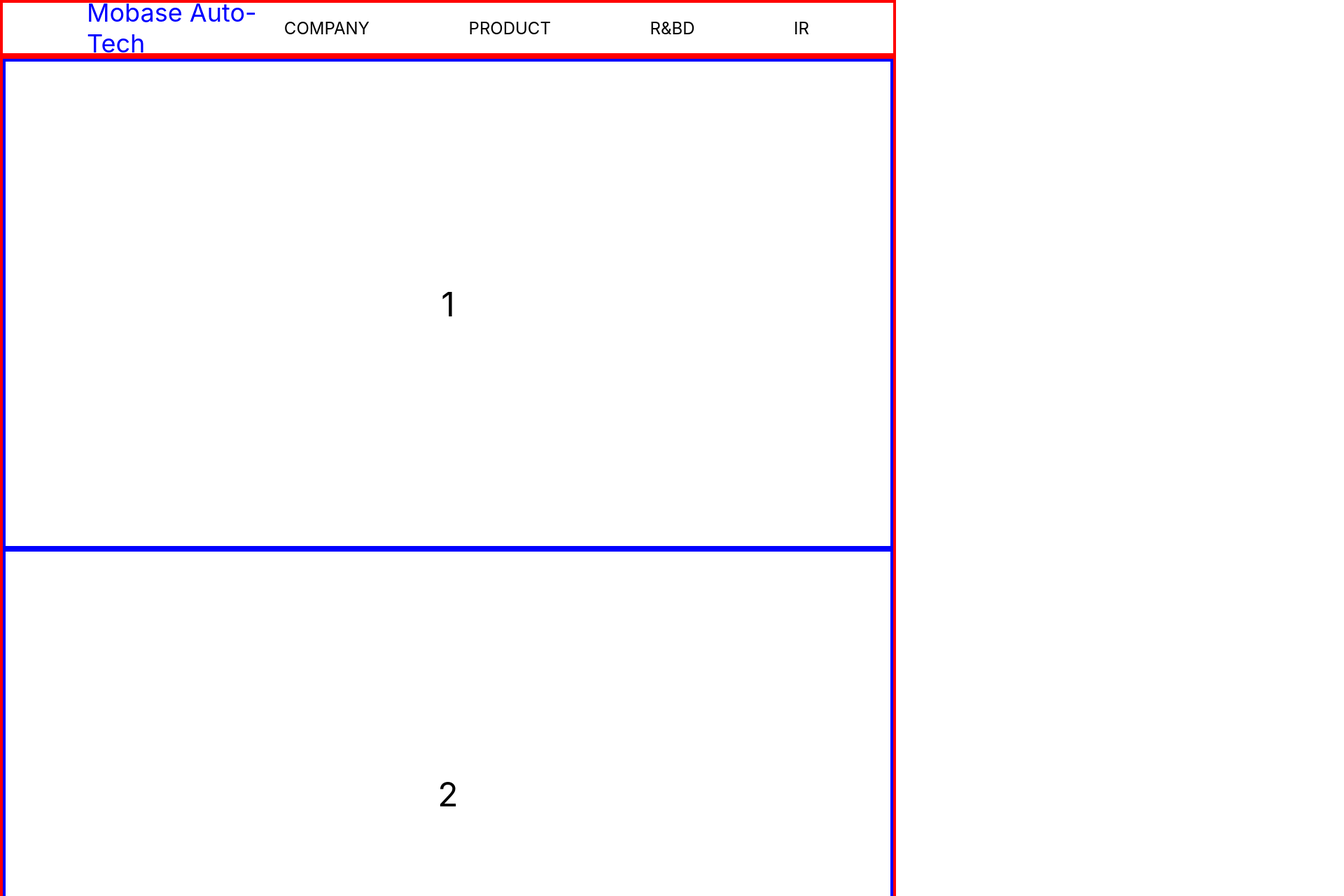
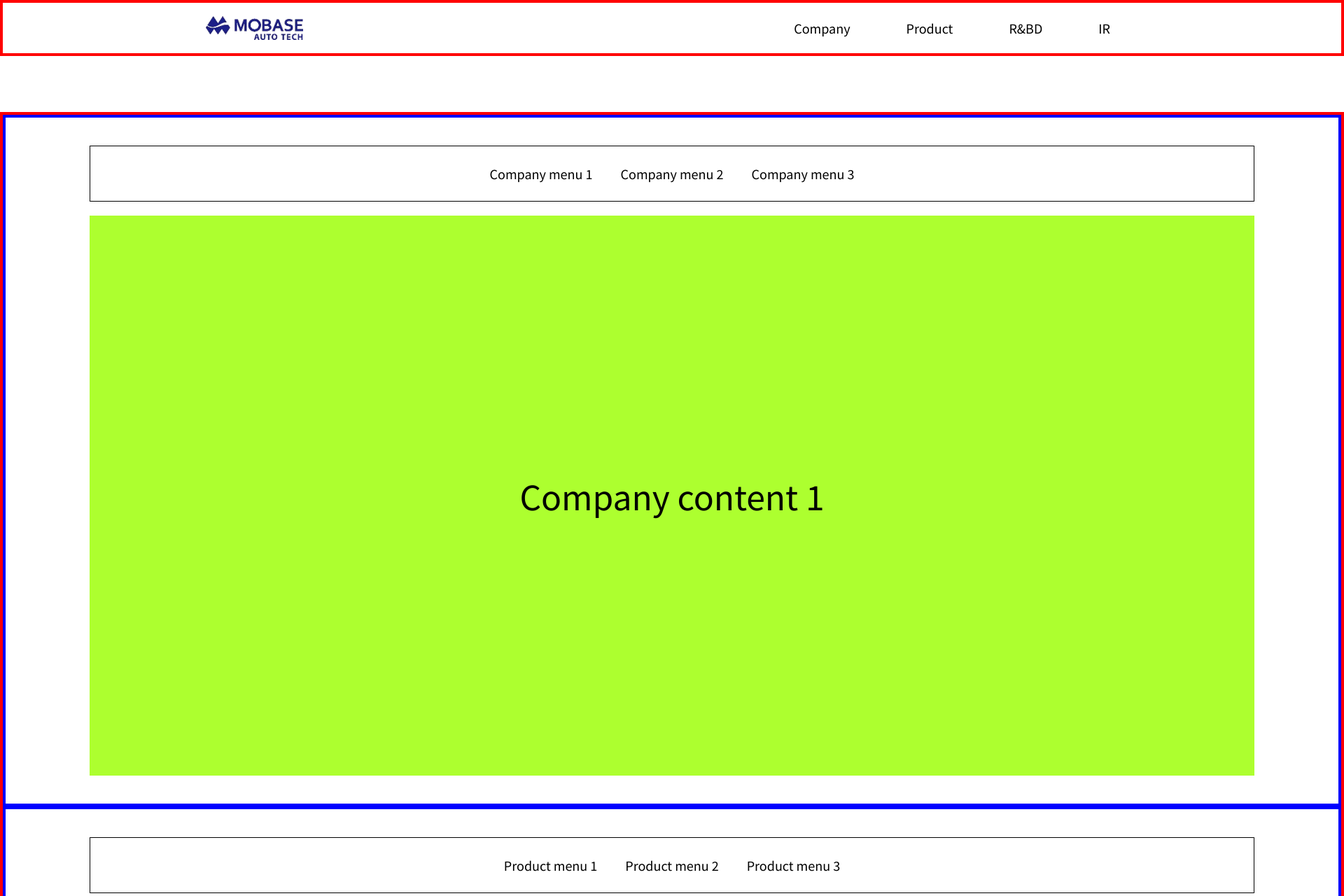
Before and after one commit to kimuhjin/Mobase-Auto-Tech-HomePage, a React (Create React App) app: page / in a window 1280 px wide. Shown: the top 1280 px of the page at 70% size, 1920 px wide, since content can reach past the window. Built offline with nearby package versions, Linux system fonts and the light colour scheme.

Commit message:
단일 페이지 Section 구성

```diff
--- a/public/index.html
+++ b/public/index.html
@@ -15,6 +15,10 @@
       user's mobile device or desktop. See https://developers.google.com/web/fundamentals/web-app-manifest/
     -->
     <link rel="manifest" href="%PUBLIC_URL%/manifest.json" />
+    <link
+            href="https://fonts.googleapis.com/css2?family=Noto+Sans+KR:wght@100;300;400;500;700;900&display=swap"
+            rel="stylesheet"
+        />
     <!--
       Notice the use of %PUBLIC_URL% in the tags above.
       It will be replaced with the URL of the `public` folder during the build.
--- /dev/null
+++ b/src/App.css
@@ -0,0 +1,3 @@
+.app{
+    min-width: 1920px;
+}
--- a/src/App.js
+++ b/src/App.js
@@ -1,14 +1,14 @@
 import Header from "./Components/Header/Header.jsx"
 import MainPage from "./Pages/MainPage/MainPage.jsx"
 import Footer from "./Components/Footer/Footer.jsx"
-
+import "./App.css"
 function App() {
   return (
-    <>
+    <div className="app">
     <Header/>
     <MainPage/>
     <Footer/>
-    </>
+    </div>
   );
 }
 
--- a/src/Components/Header/Header.css
+++ b/src/Components/Header/Header.css
@@ -1,15 +1,15 @@
 .header-container{
-    position:fixed;
+    position:sticky;
     top:0px;
     left:0px;
     display: flex;
     justify-content: space-between;
     align-items: center;
-    width:100%;
+    min-width:1920px;
     border:4px solid red;
     box-sizing: border-box;
     height:80px;
-    padding:0px 120px;
+    padding:0px 290px;
     background-color: white;
 }
 .logo{
@@ -18,11 +18,12 @@
 }
 .menu-container{
     display: flex;
-    justify-content: space-between;
+    justify-content: flex-start;
     align-items: center;
-    width:860px;
 }
 .menu{
     height:100%;
-    font-size:24px
+    font-size:18px;
+    padding:20px 40px;
+    box-sizing: border-box;
 }
--- a/src/Components/Header/Header.jsx
+++ b/src/Components/Header/Header.jsx
@@ -1,12 +1,12 @@
 import './Header.css';
-
+import logo from "../../asset/image/logo.png"
 function Header() {
   return (
     <div className="header-container">
-      <div className="logo">Mobase Auto-Tech</div>
+      <img className="logo" src={logo} alt="MOBASE AUTO TECH Logo"/>
       <div className="menu-container">
-      <div className="menu">COMPANY</div>
-      <div className="menu">PRODUCT</div>
+      <div className="menu">Company</div>
+      <div className="menu">Product</div>
       <div className="menu">R&BD</div>
       <div className="menu">IR</div>
       </div>
--- a/src/Pages/MainPage/MainPage.css
+++ b/src/Pages/MainPage/MainPage.css
@@ -8,7 +8,8 @@
 }
 .main-page-section{
     width:100%;
-    height:700px;
+    min-height:700px;
+    padding:40px 120px;
     border:4px solid blue;
     box-sizing: border-box;
 display: flex;
--- a/src/Pages/MainPage/MainPage.jsx
+++ b/src/Pages/MainPage/MainPage.jsx
@@ -1,10 +1,13 @@
 import './MainPage.css';
-
+import Company from "./Sections/Company/Company.jsx"
+import Product from "./Sections/Product/Product.jsx"
 function MainPage() {
   return (
     <div className="main-page-container">
-<div className="main-page-section">1</div>
-<div className="main-page-section">2</div>
+<div className="main-page-section">
+<Company/>
+</div>
+<div className="main-page-section"><Product/></div>
 <div className="main-page-section">3</div>
     </div>
   );
--- /dev/null
+++ b/src/Pages/MainPage/Sections/Company/Company.css
@@ -0,0 +1,39 @@
+.company-container{
+    display: flex;
+    flex-direction: column;
+    justify-content: flex-start;
+    align-items: center;
+    width:100%;
+
+
+}
+.company-sub-header{
+    display: flex;
+    justify-content: center;
+    align-items:  center;
+    width: 100%;
+    height: 80px;
+    padding:20px;
+    border:1px solid black;
+    box-sizing: border-box;
+    margin-bottom: 20px;
+}
+.company-sub-header-menu{
+    font-size: 18px;
+    padding:20px 0px;
+    margin-right:40px;
+    box-sizing: border-box;
+    cursor: pointer;
+}
+.company-sub-header-menu:last-child{
+    margin:0px;
+}
+
+.company-contents{
+    display: flex;
+    justify-content: center;
+    align-items: center;
+width:100%;
+min-height:800px;
+background-color: greenyellow;
+}
--- /dev/null
+++ b/src/Pages/MainPage/Sections/Company/Company.jsx
@@ -0,0 +1,27 @@
+import './Company.css';
+import React,{useState} from "react"
+function Company() {
+  const [content,setContent]=useState(1)
+  return (
+    <div className="company-container">
+    <div className="company-sub-header">
+    <div className="company-sub-header-menu" onClick={()=>setContent(1)}>
+    Company menu 1
+    </div>
+     <div className="company-sub-header-menu" onClick={()=>setContent(2)}>
+    Company menu 2
+    </div>
+     <div className="company-sub-header-menu" onClick={()=>setContent(3)}>
+    Company menu 3
+    </div>
+    </div>
+    <div className="company-contents">
+     {content ===1 &&("Company content 1")}
+     {content ===2 &&("Company content 2")}
+     {content ===3 &&("Company content 3")}
+     </div>
+    </div>
+  );
+}
+
+export default Company;
--- /dev/null
+++ b/src/Pages/MainPage/Sections/Product/Product.css
@@ -0,0 +1,39 @@
+.product-container{
+    display: flex;
+    flex-direction: column;
+    justify-content: flex-start;
+    align-items: center;
+    width:100%;
+
+
+}
+.product-sub-header{
+    display: flex;
+    justify-content: center;
+    align-items:  center;
+    width: 100%;
+    height: 80px;
+    padding:20px;
+    border:1px solid black;
+    box-sizing: border-box;
+    margin-bottom: 20px;
+}
+.product-sub-header-menu{
+    font-size: 18px;
+    padding:20px 0px;
+    margin-right:40px;
+    box-sizing: border-box;
+    cursor: pointer;
+}
+.product-sub-header-menu:last-child{
+    margin:0px;
+}
+
+.product-contents{
+    display: flex;
+    justify-content: center;
+    align-items: center;
+width:100%;
+min-height:800px;
+background-color: greenyellow;
+}
--- /dev/null
+++ b/src/Pages/MainPage/Sections/Product/Product.jsx
@@ -0,0 +1,27 @@
+import './Product.css';
+import React,{useState} from "react"
+function Product() {
+  const [content,setContent]=useState(1)
+  return (
+    <div className="product-container">
+    <div className="product-sub-header">
+    <div className="product-sub-header-menu" onClick={()=>setContent(1)}>
+    Product menu 1
+    </div>
+     <div className="product-sub-header-menu" onClick={()=>setContent(2)}>
+    Product menu 2
+    </div>
+     <div className="product-sub-header-menu" onClick={()=>setContent(3)}>
+    Product menu 3
+    </div>
+    </div>
+    <div className="product-contents">
+     {content ===1 &&("Product content 1")}
+     {content ===2 &&("Product content 2")}
+     {content ===3 &&("Product content 3")}
+     </div>
+    </div>
+  );
+}
+
+export default Product;
--- a/src/index.css
+++ b/src/index.css
@@ -11,3 +11,6 @@ code {
   font-family: source-code-pro, Menlo, Monaco, Consolas, 'Courier New',
     monospace;
 }
+* {
+  font-family: 'Noto Sans KR';
+}
```
Also changed, not shown: src/asset/image/logo.png (added).
